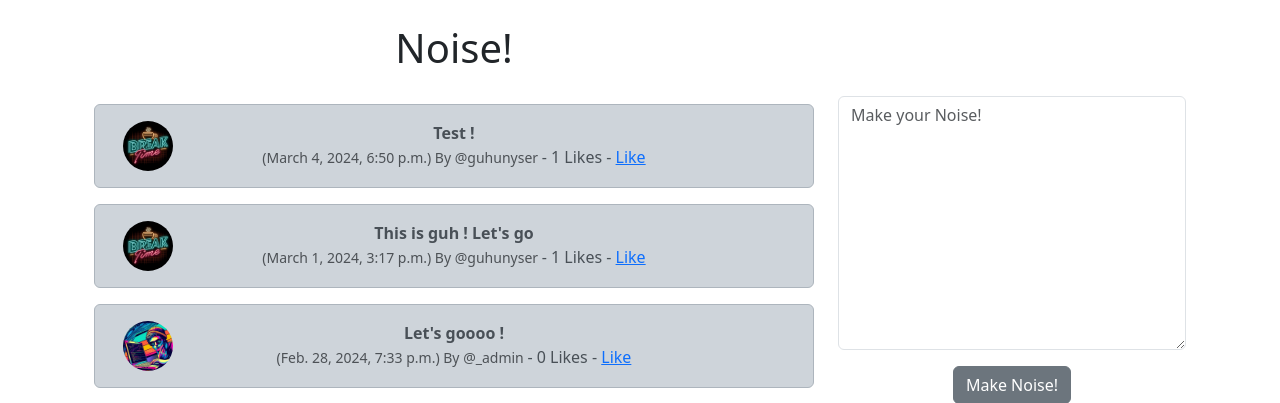
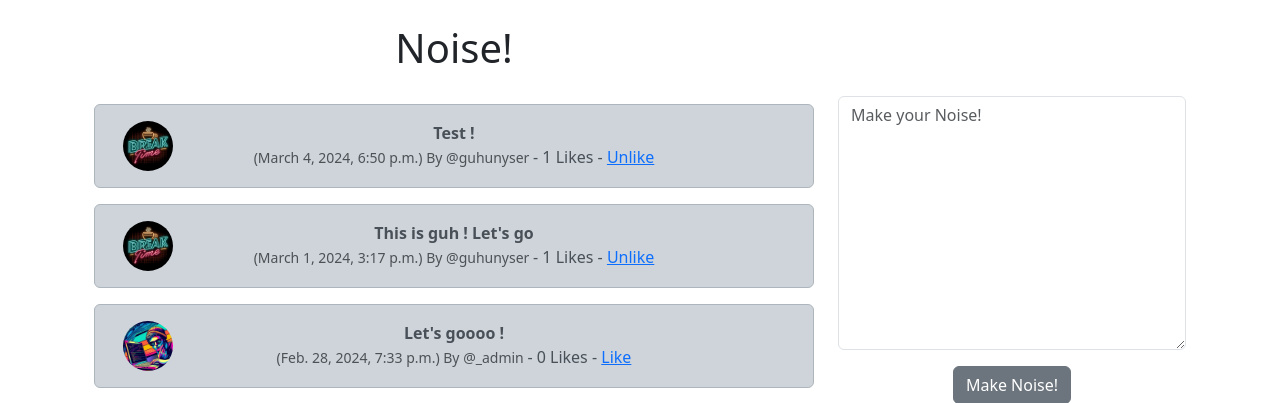
Before and after one commit to Eamateli/Circle, a Django app: page / in a window 1280 px wide. Shown: the part 56-459 px from the top of the page. Run offline with Django 5.2, Linux system fonts and the light colour scheme; a user stored in the database is signed in; data comes from the database, SQL or seed files in the repository.

Commit message:
Adding like/unlike logic

```diff
--- a/social/circle/templates/home.html
+++ b/social/circle/templates/home.html
@@ -25,8 +25,12 @@
     <small class="text-muted">
       ({{ noise.created_at}}) By @{{ noise.user.username}}
     </small>
-    - {{ noise.number_of_likes }} Likes - <a href="{%  url 'noise_like' noise.id  %}">Like</a>
-
+    - {{ noise.number_of_likes }} Likes -
+    {%  if user in noise.likes.all %}
+    <a href="{%  url 'noise_like' noise.id  %}">Unlike</a>
+    {% else %}
+    <a href="{%  url 'noise_like' noise.id  %}">Like</a>
+    {% endif %}
   </div>
    <br/>
   </div>
```
